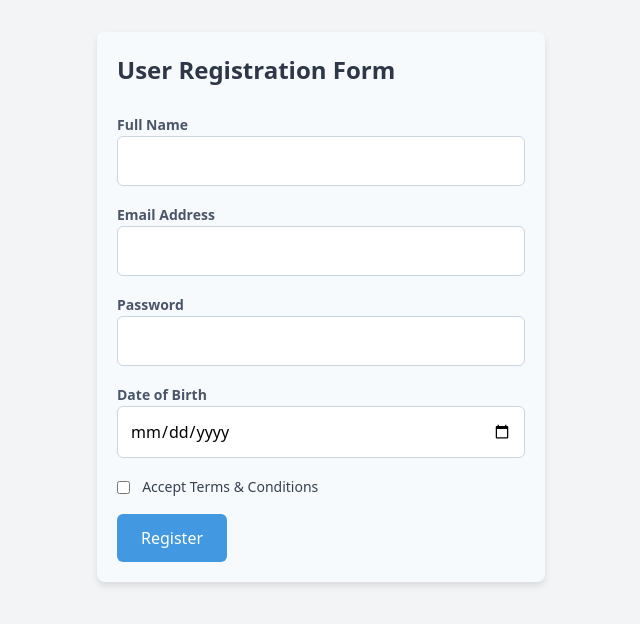
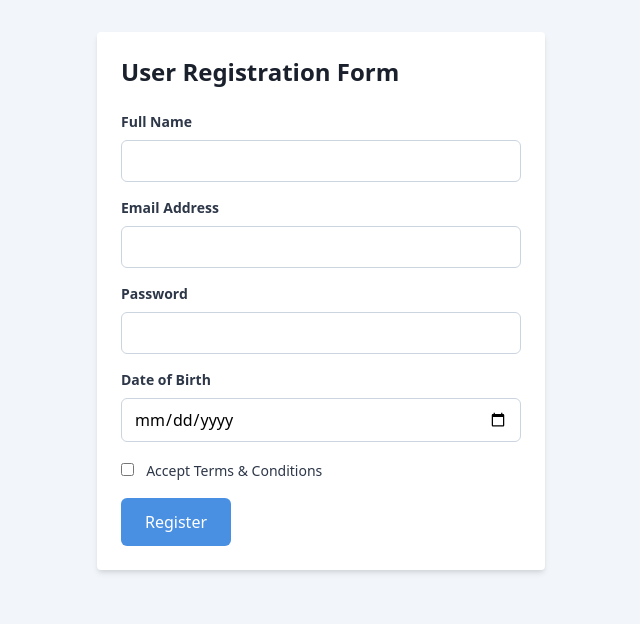
Before and after one commit to anonymousknight07/WD_101, a plain HTML site: page index.html in a window 1280 px wide. Shown: the whole page, without its empty margins (319-959 px from the left). Drawn offline with nearby package versions, Linux system fonts and the light colour scheme.

Commit message:
Update index.html

```diff
--- a/index.html
+++ b/index.html
@@ -7,107 +7,111 @@
   <title>User Registration Form</title>
   <link href="https://cdn.jsdelivr.net/npm/tailwindcss@2.2.19/dist/tailwind.min.css" rel="stylesheet" />
   <style>
-    /* Updated style for invalid input */
-    input:invalid:focus {
-      border: 2px solid #e53e3e; /* Red border for invalid input */
+    /* Background color for the body */
+    body {
+      background-color: #f2f5f9; /* Light Blue-Gray */
     }
 
-    /* New style for form container */
-    .form-container {
-      background-color: #f7fafc; /* Light blue background */
-      padding: 20px;
-      border-radius: 8px;
-      box-shadow: 0 4px 6px rgba(0, 0, 0, 0.1);
+    /* Border color for invalid input on focus */
+    input:invalid:focus {
+      border: 1px solid #e53e3e; /* Red */
     }
 
-    /* New style for form title */
-    .form-title {
-      font-size: 1.5rem;
-      font-weight: bold;
-      margin-bottom: 1.5rem;
-      color: #2d3748; /* Dark gray text */
+    /* Container background color */
+    .container {
+      background-color: #ffffff; /* White */
     }
 
-    /* New style for form labels */
-    .form-label {
-      color: #4a5568; /* Gray text */
-      font-size: 0.875rem; /* 14px font size */
-      font-weight: bold;
-      margin-bottom: 0.5rem;
+    /* Form heading text color */
+    .form-heading {
+      color: #1a202c; /* Dark Gray */
     }
 
-    /* New style for form inputs */
-    .form-input {
-      width: 100%;
-      padding: 0.75rem;
-      border: 1px solid #cbd5e0; /* Light gray border */
-      border-radius: 0.375rem;
-      outline: none;
-      transition: border-color 0.2s ease-in-out;
+    /* Label text color */
+    .label-text {
+      color: #2d3748; /* Gray */
     }
 
-    /* New style for form checkbox */
-    .form-checkbox {
-      margin-right: 0.5rem;
-      vertical-align: middle;
+    /* Input border color */
+    .input-border {
+      border: 1px solid #cbd5e0; /* Light Gray */
     }
 
-    /* New style for submit button */
-    .submit-button {
-      background-color: #4299e1; /* Blue background */
-      color: #fff; /* White text */
+    /* Custom button style */
+    .custom-button {
+      background-color: #4a90e2; /* Dodger Blue */
+      color: #ffffff; /* White text */
       padding: 0.75rem 1.5rem;
       border-radius: 0.375rem;
       cursor: pointer;
       transition: background-color 0.2s ease-in-out;
     }
 
-    /* Hover state for submit button */
-    .submit-button:hover {
-      background-color: #3182ce; /* Darker blue background on hover */
+    /* Hover state for buttons */
+    .custom-button:hover {
+      background-color: #4169e1; /* Royal Blue */
+    }
+
+    /* Table styles */
+    .user-table {
+      width: 2/3;
+      margin: auto;
+      margin-top: 8rem;
+    }
+
+    .table-header {
+      background-color: #718096; /* Slate Gray */
+      color: #ffffff; /* White text */
+    }
+
+    .table-row {
+      background-color: #a0aec0; /* Blue-Gray */
     }
   </style>
 </head>
 
-<body class="bg-gray-100 p-8">
-  <div class="max-w-md mx-auto form-container">
-    <h1 class="form-title">User Registration Form</h1>
+<body class="p-8">
+  <div class="max-w-md mx-auto container rounded p-6 shadow-md">
+    <h1 class="text-2xl font-semibold form-heading mb-6">User Registration Form</h1>
     <!-- Registration Form -->
     <form id="registrationForm">
       <!-- Full Name -->
       <div class="mb-4">
-        <label for="fullName" class="form-label">Full Name</label>
-        <input type="text" id="fullName" name="fullName" required class="form-input" />
+        <label for="fullName" class="block label-text text-sm font-bold mb-2">Full Name</label>
+        <input type="text" id="fullName" name="fullName" required
+          class="w-full px-3 py-2 input-border rounded-md focus:outline-none focus:border-blue-500" />
       </div>
       <!-- Email Address -->
       <div class="mb-4">
-        <label for="emailAddress" class="form-label">Email Address</label>
-        <input type="email" id="emailAddress" name="emailAddress" required class="form-input" />
+        <label for="emailAddress" class="block label-text text-sm font-bold mb-2">Email Address</label>
+        <input type="email" id="emailAddress" name="emailAddress" required
+          class="w-full px-3 py-2 input-border rounded-md focus:outline-none focus:border-blue-500" />
       </div>
       <!-- Password -->
       <div class="mb-4">
-        <label for="passwordInput" class="form-label">Password</label>
-        <input type="password" id="passwordInput" name="passwordInput" required class="form-input" />
+        <label for="passwordInput" class="block label-text text-sm font-bold mb-2">Password</label>
+        <input type="password" id="passwordInput" name="passwordInput" required
+          class="w-full px-3 py-2 input-border rounded-md focus:outline-none focus:border-blue-500" />
       </div>
       <!-- Date Of Birth -->
       <div class="mb-4">
-        <label for="dateOfBirth" class="form-label">Date of Birth</label>
+        <label for="dateOfBirth" class="block label-text text-sm font-bold mb-2">Date of Birth</label>
         <input type="date" id="dateOfBirth" name="dateOfBirth" required placeholder="dd-mmyyyy"
-          class="form-input" />
+          class="w-full px-3 py-2 input-border rounded-md focus:outline-none focus:border-blue-500" />
       </div>
       <!-- Accept Terms & Conditions -->
       <div class="mb-4">
         <input type="checkbox" id="acceptTermsCheckbox" name="acceptTermsCheckbox" required
-          class="form-checkbox" />
-        <label for="acceptTermsCheckbox" class="text-sm text-gray-700">Accept Terms & Conditions</label>
+          class="mr-2 leading-tight focus:outline-none" />
+        <label for="acceptTermsCheckbox" class="text-sm label-text">Accept Terms & Conditions</label>
       </div>
       <!-- Submit Button -->
-      <button type="submit" class="submit-button">Register</button>
+      <button type="submit" class="custom-button">Register</button>
     </form>
   </div>
 
   <!-- Table for Displaying User Data -->
-  <table id="userDataTable" class="w-2/3 mx-auto my-8"></table>
+  <table id="userDataTable" class="user-table"></table>
 
   <!-- Include JavaScript file -->
   <script src="index.js"></script>
```
